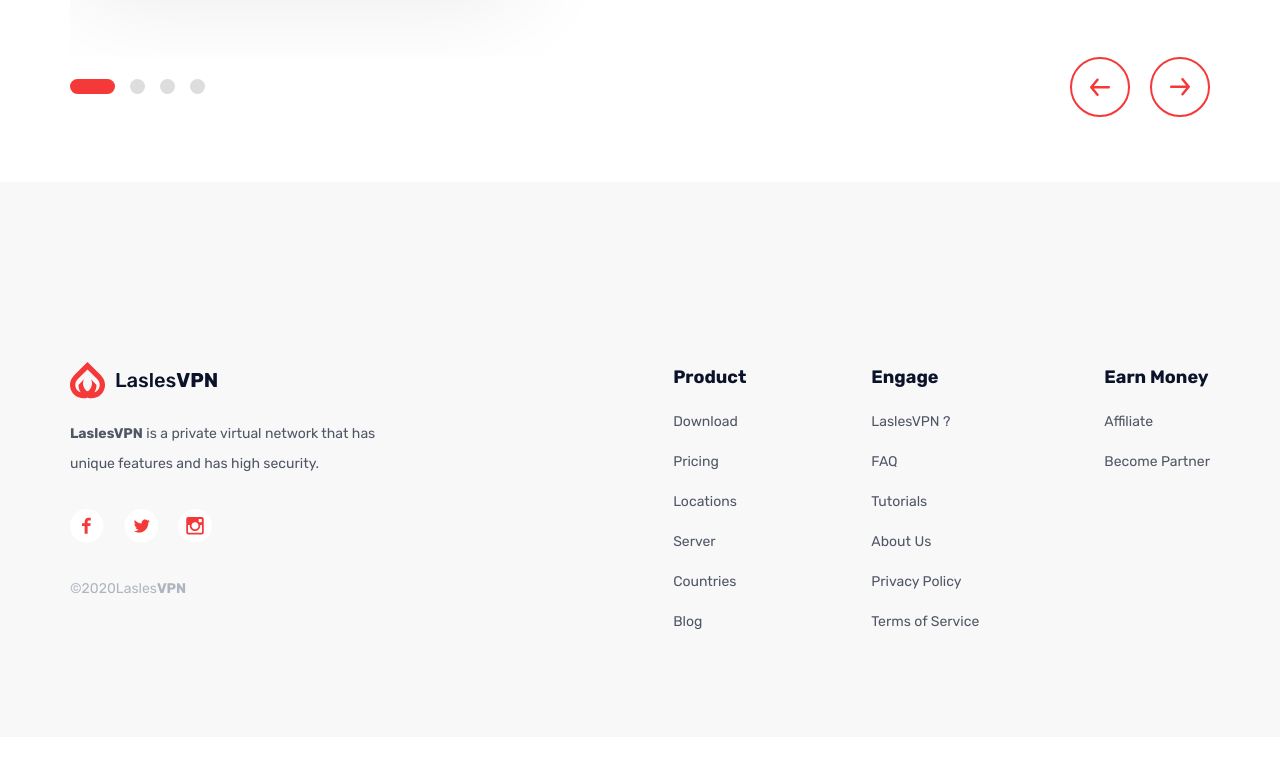
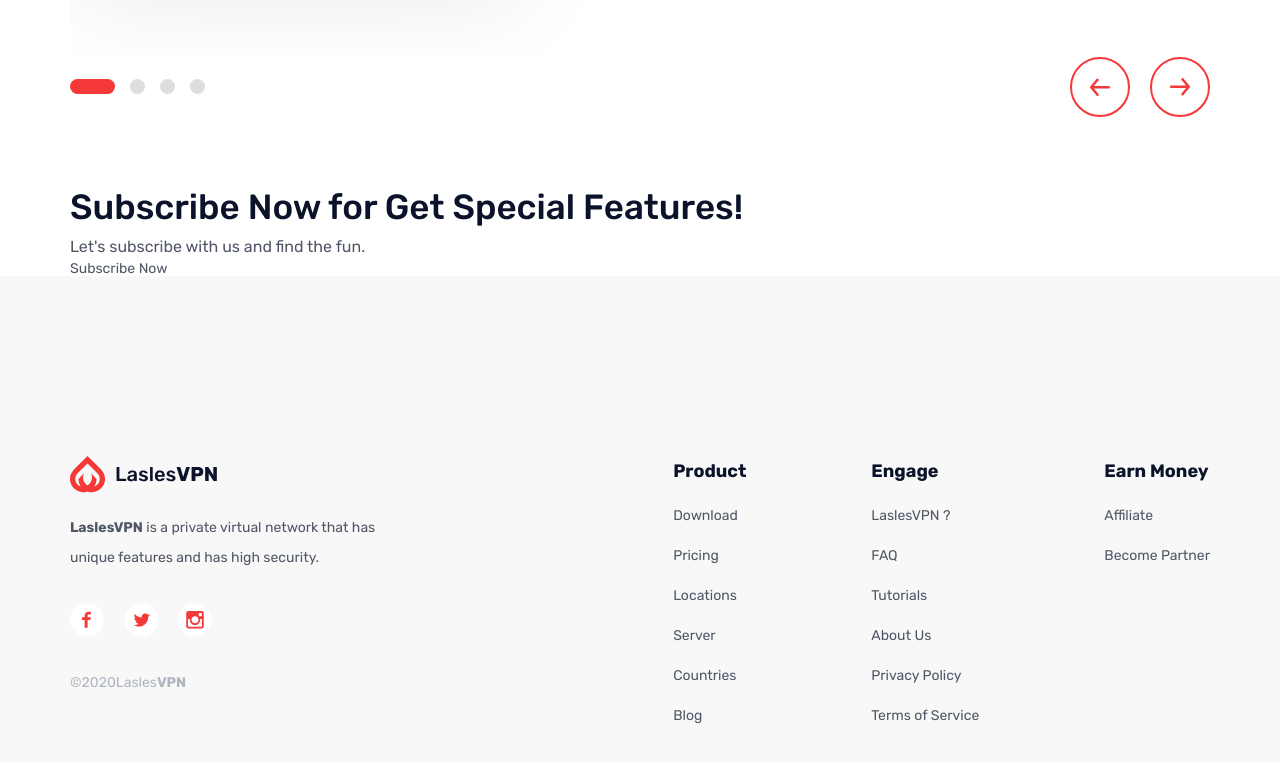
Before and after one commit to vanbasx/Landing-LaslesVPN, a website built with webpack: page src/index.html in a window 1280 px wide. Shown: the part 4180-4942 px from the top of the page. Before the commit the page ends 4917 px from the top, so only its background shows below. Built offline with nearby package versions, Linux system fonts and the light colour scheme; files whose address does not match are found by name.

```diff
--- a/src/index.html
+++ b/src/index.html
@@ -199,6 +199,14 @@
 							</div>
 						</div>
 					</div>
+				</section>
+				<section class="subscribe">
+					<div class="subscribe__container">
+						<div class="subscribe__info">
+							<h5 class="subscribe__info-title title">Subscribe Now for Get Special Features!</h5>
+							<p class="subscribe__info-subtitle subtitle">Let's subscribe with us and find the fun.</p>
+						</div>
+						<a href="" class="subscribe__button">Subscribe Now</a>
 					</div>
 				</section>
 			</main>
```
Lines whose indentation alone changed are shown as unchanged.
